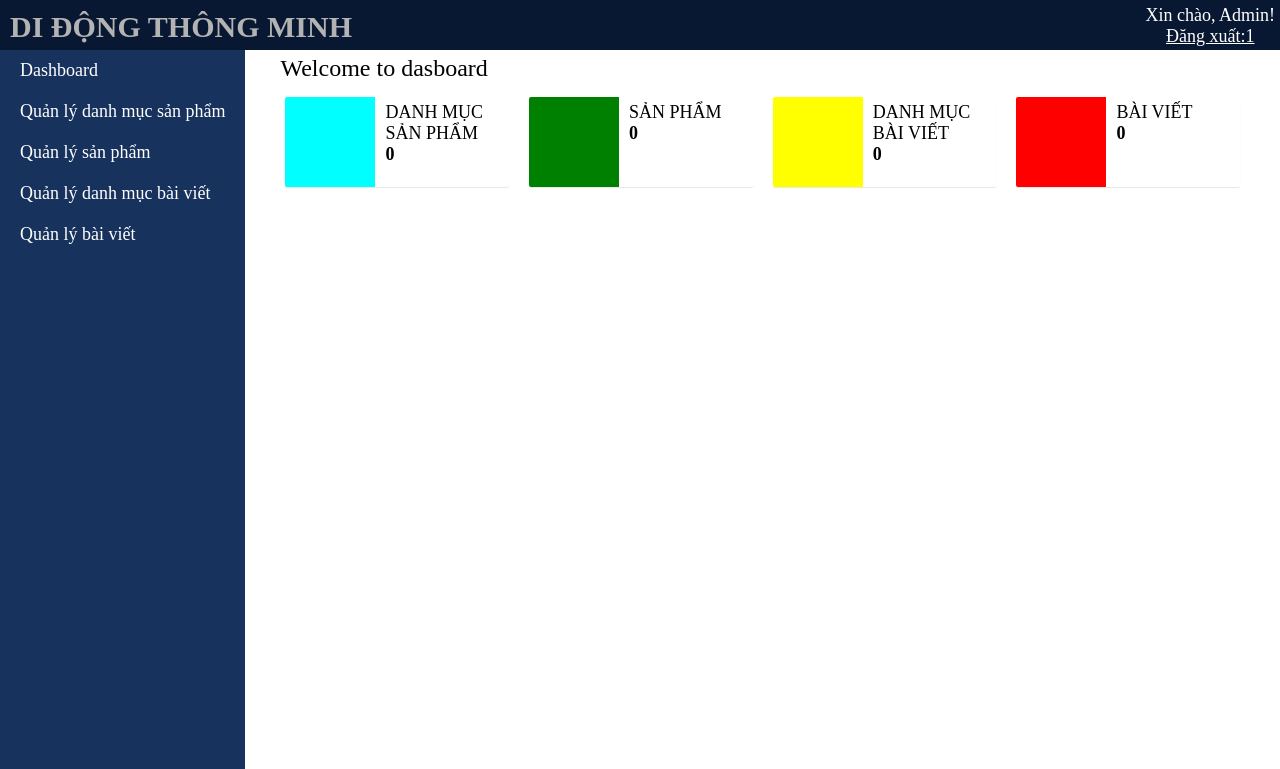
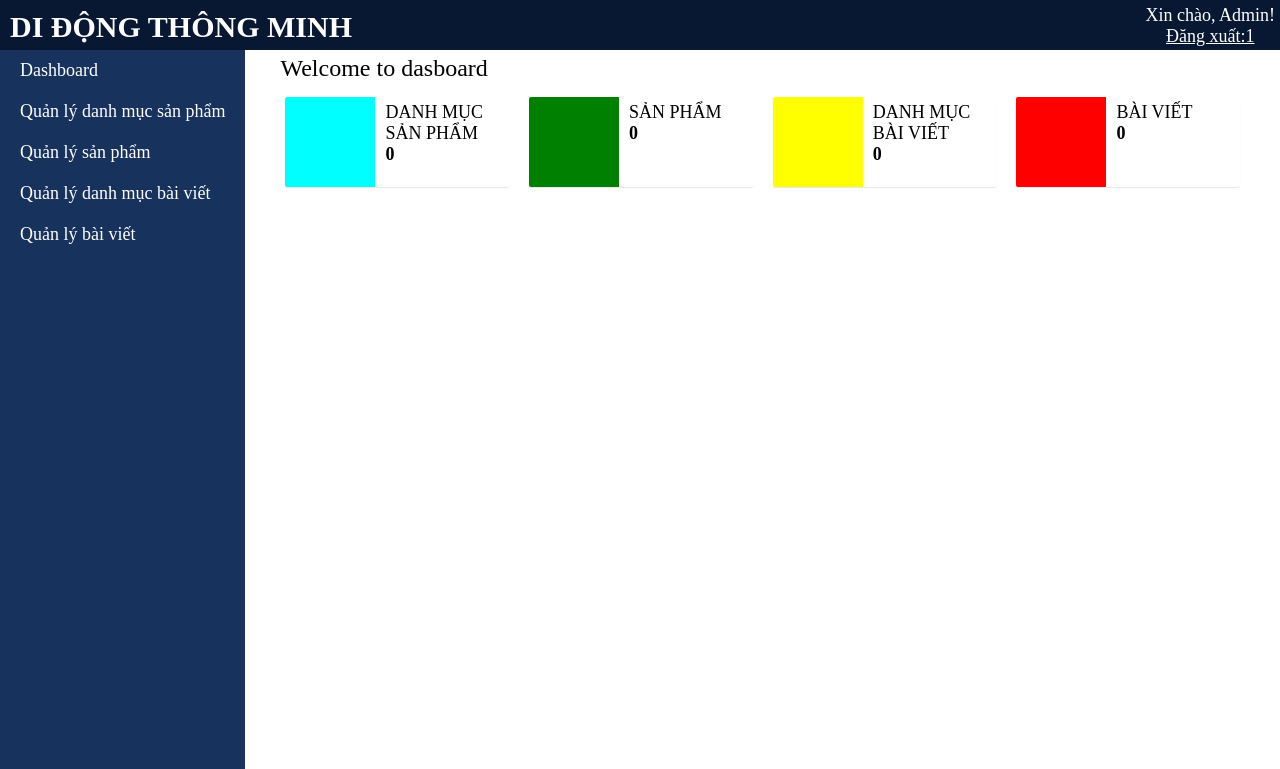
Before and after one commit to DuysStar2k3/WebBanHang, a PHP site: page /admin/index.php in a window 1280 px wide. Shown: the top 769 px of the page. Run offline with PHP 8.4, Linux system fonts and the light colour scheme; the visitor is signed in with stand-in values (Sample User, id 1); data that the repository does not hold is empty.

Commit message:
fix header admin user

```diff
--- a/Project_Web/admin/css/style.css
+++ b/Project_Web/admin/css/style.css
@@ -235,6 +235,7 @@ ul.menu_list li:hover {
 
 /* header-admin */
 
+
 .header-admin {
     display: flex;
     width: 100%;
@@ -245,10 +246,15 @@ ul.menu_list li:hover {
 }
 
 .header-admin-text  {
-    color: rgb(179, 179, 179);
+
     font-weight: bold;
     font-size: 30px;
     margin: 10px 0px 0px 10px;
+}
+
+.header-admin-text a {
+    color: rgb(255, 255, 255);
+    text-decoration: none;
 }
 
 .info-logout {
--- a/Project_Web/admin/modules/header.php
+++ b/Project_Web/admin/modules/header.php
@@ -1,5 +1,5 @@
 <?php
-if(isset($_GET['action']) && $_GET['action'] == 'dangxuat') {
+if (isset($_GET['action']) && $_GET['action'] == 'dangxuat') {
     unset($_SESSION['dangnhap']); // Hủy bỏ phiên đăng nhập
     header("Location: login.php"); // Chuyển hướng đến trang đăng nhập
 }
@@ -7,14 +7,14 @@ if(isset($_GET['action']) && $_GET['action'] == 'dangxuat') {
 
 <div class="header-admin">
     <div class="header-admin-text">
-        DI ĐỘNG THÔNG MINH
+        <a href="../././index.php">DI ĐỘNG THÔNG MINH</a>
     </div>
 
     <div class="info-logout pd-5">
         <div>Xin chào, Admin!</div>
-        <a href="index.php?action=dangxuat">Đăng xuất:<?php if(isset($_SESSION['dangnhap'])){
+        <a href="index.php?action=dangxuat">Đăng xuất:<?php if (isset($_SESSION['dangnhap'])) {
             echo $_SESSION['dangnhap'];
-            } ?>
+        } ?>
         </a>
     </div>
 </div>
--- a/Project_Web/pages/header.php
+++ b/Project_Web/pages/header.php
@@ -5,7 +5,7 @@
 ?>
 <div class="header">
     <div class="name">
-        DI ĐỘNG THÔNG MINH
+        <a href="index.php">DI ĐỘNG THÔNG MINH</a>
     </div>
     <div class="search-box">
         <input type="text" class="search-input" placeholder="Tìm kiếm sản phẩm..." />
```
